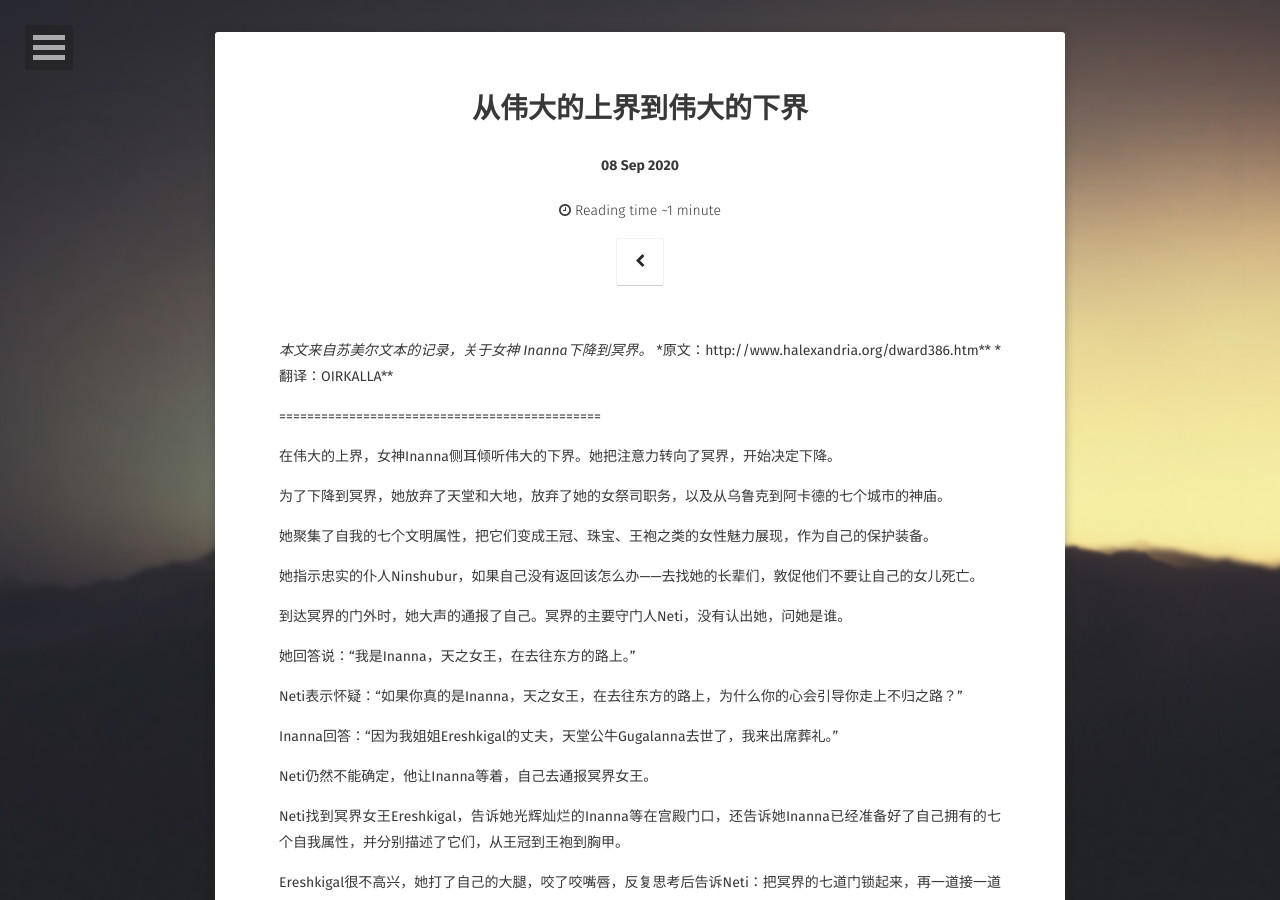
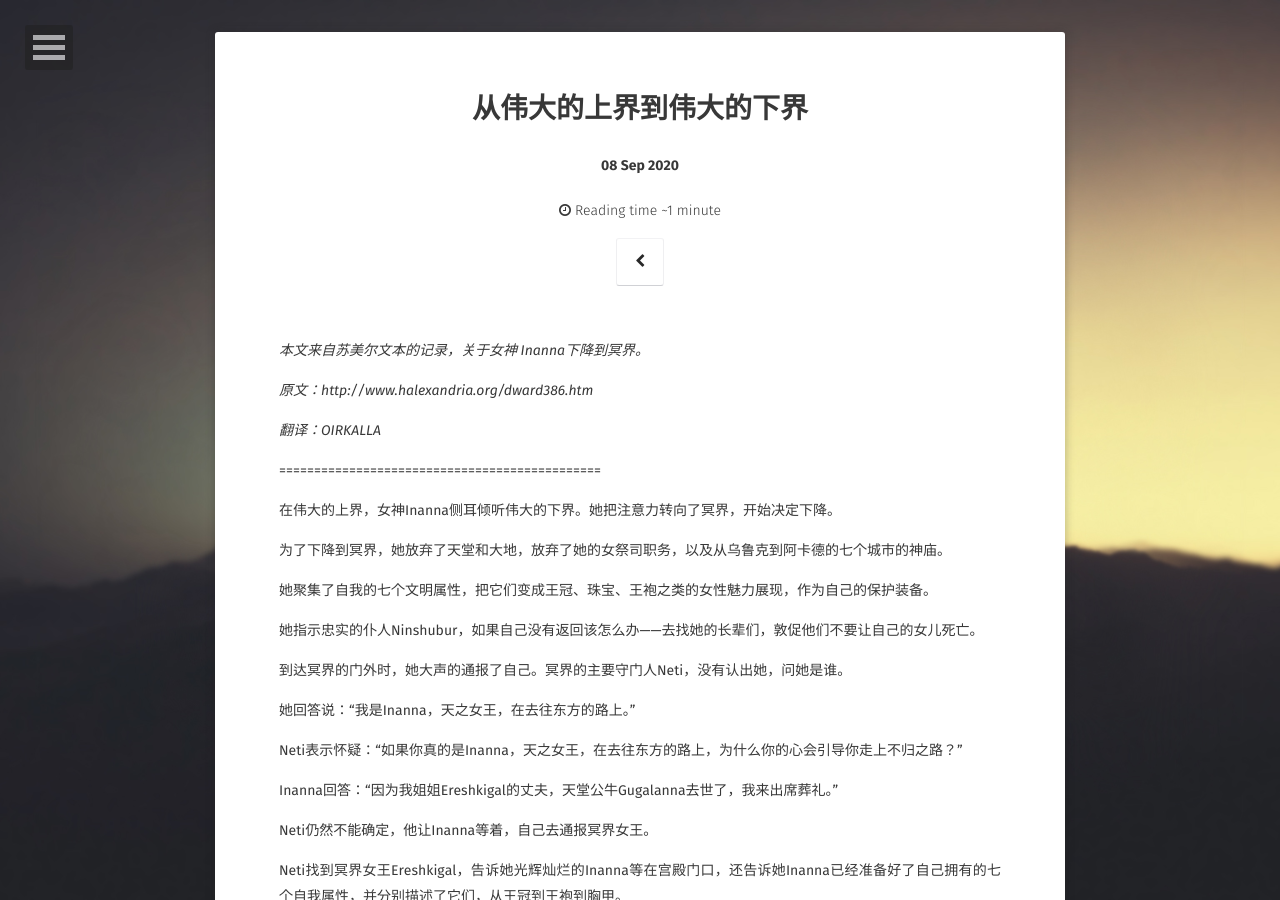
Before and after one commit to 3luna/3luna.github.io, a Jekyll site: the page built from _posts/2020-09-08-从伟大的上界到伟大的下界.md, in a window 1280 px wide and 900 px high. Built offline with Jekyll 4.4.1, drawn with Linux system fonts in a browser that asks for light colours; some web fonts are replaced; comment, search, counter and statistics services are not loaded.

```diff
--- a/_posts/2020-09-08-从伟大的上界到伟大的下界.md
+++ b/_posts/2020-09-08-从伟大的上界到伟大的下界.md
@@ -8,8 +8,10 @@ comments: true
 ---
 
 *本文来自苏美尔文本的记录，关于女神 Inanna下降到冥界。*
-*原文：http://www.halexandria.org/dward386.htm**
-*翻译：OIRKALLA**
+
+*原文：http://www.halexandria.org/dward386.htm*
+
+*翻译：OIRKALLA*
 
 ==============================================
 
@@ -121,7 +123,6 @@ Dumuzi逃到了妹妹的羊圈，当妹妹在羊圈中发现他时，她悲伤
 
 七个galla找到了Dumuzi，摧毁了他的一切，把他赤身裸体的带走了。
 
-
 #### 回报
 
 Inanna，Sirtur，Dumuzi的母亲和妹妹，都在为他哭泣。
```
